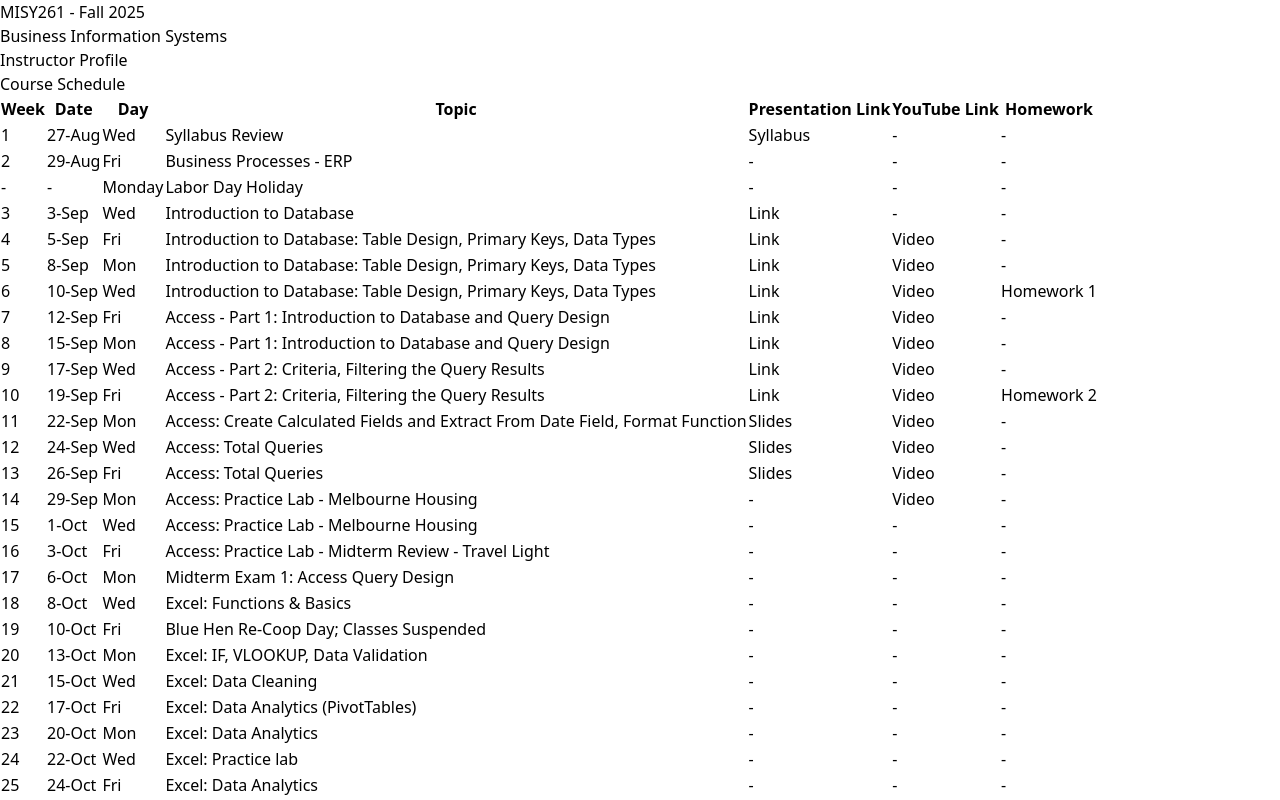
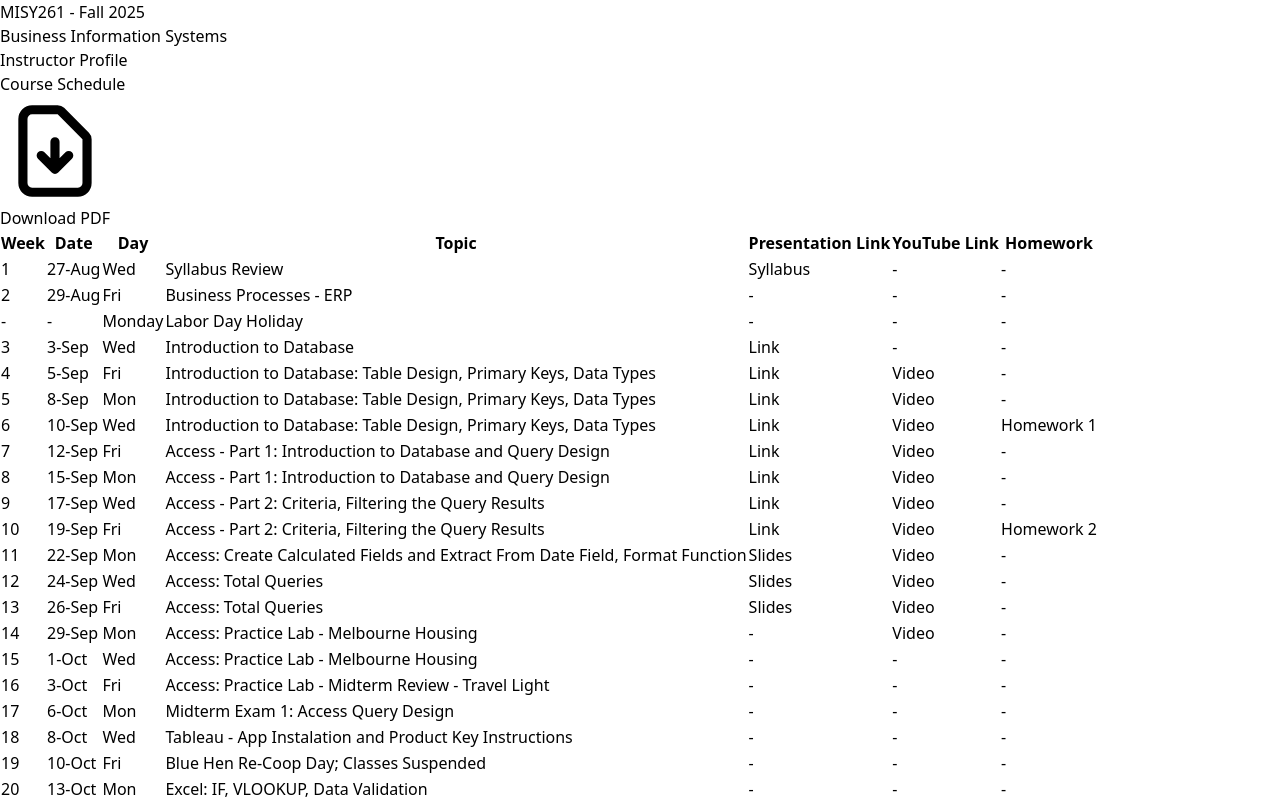
Before and after one commit to aliaoc899/misy261-spring-schedule2026, a React (Vite) app: page / in a window 1280 px wide. Shown: the top 800 px of the page. Built offline with nearby package versions, Linux system fonts and the light colour scheme.

Commit message:
Add PDF download button and update Week 18 topic to Tableau installation

```diff
--- a/src/example-app.tsx
+++ b/src/example-app.tsx
@@ -1,5 +1,125 @@
 import React from "react";
 import { SlideApp, Slide, SectionCard, useBucket, SimpleTableCard, Row } from "./lib/slidekit.tsx";
+
+// Function to download table as PDF
+const downloadTableAsPDF = () => {
+  // Create a new window with the table content for printing
+  const printWindow = window.open('', '_blank');
+  if (!printWindow) return;
+
+  // Table data matching the exact content from the actual table
+  const tableRows = [
+    ["Week", "Date", "Day", "Topic", "Presentation Link", "YouTube Link", "Homework"],
+    ["1", "27-Aug", "Wed", "Syllabus Review", `<a href="./Syllabus- MISY 261-Fall 2025.pdf" target="_blank">Syllabus</a>`, "-", "-"],
+    ["2", "29-Aug", "Fri", "Business Processes - ERP", "-", "-", "-"],
+    ["-", "-", "Monday", "Labor Day Holiday", "-", "-", "-"],
+    ["3", "3-Sep", "Wed", "Introduction to Database", `<a href="https://claude.ai/public/artifacts/d6a280f3-a186-4add-8b6e-b90b9abc6d1e" target="_blank">Link</a>`, "-", "-"],
+    ["4", "5-Sep", "Fri", "Introduction to Database: Table Design, Primary Keys, Data Types", `<a href="https://aliaoc899.github.io/Session-3-Slides/" target="_blank">Link</a>`, `<a href="https://youtu.be/7vJvlM04ScI" target="_blank">Video</a>`, "-"],
+    ["5", "8-Sep", "Mon", "Introduction to Database: Table Design, Primary Keys, Data Types", `<a href="https://aliaoc899.github.io/misy261-Day-5/" target="_blank">Link</a>`, `<a href="https://youtu.be/G7hXF8hZJxM" target="_blank">Video</a>`, "-"],
+    ["6", "10-Sep", "Wed", "Introduction to Database: Table Design, Primary Keys, Data Types", `<a href="https://aliaoc899.github.io/misy261-Day-5/" target="_blank">Link</a>`, `<a href="https://youtu.be/K-14u7X4AMo" target="_blank">Video</a>`, `<a href="https://aliaoc899.github.io/homework-v3" target="_blank">Homework 1</a>`],
+    ["7", "12-Sep", "Fri", "Access - Part 1: Introduction to Database and Query Design", `<a href="https://aliaoc899.github.io/misy261-Day-7" target="_blank">Link</a>`, `<a href="https://youtu.be/bSbinHpCIHM" target="_blank">Video</a>`, "-"],
+    ["8", "15-Sep", "Mon", "Access - Part 1: Introduction to Database and Query Design", `<a href="https://aliaoc899.github.io/misy261-Day-7" target="_blank">Link</a>`, `<a href="https://youtu.be/awnMaYoFPaY" target="_blank">Video</a>`, "-"],
+    ["9", "17-Sep", "Wed", "Access - Part 2: Criteria, Filtering the Query Results", `<a href="https://aliaoc899.github.io/https-aliaoc899.github.io-misy261-Access-Part2" target="_blank">Link</a>`, `<a href="https://youtu.be/h8TZhnvtVJI" target="_blank">Video</a>`, "-"],
+    ["10", "19-Sep", "Fri", "Access - Part 2: Criteria, Filtering the Query Results", `<a href="https://aliaoc899.github.io/https-aliaoc899.github.io-misy261-Access-Part2-2/" target="_blank">Link</a>`, `<a href="https://youtu.be/yDeOE5cTvKk" target="_blank">Video</a>`, `<a href="https://aliaoc899.github.io/misy261-Day-10-practice" target="_blank">Homework 2</a>`],
+    ["11", "22-Sep", "Mon", "Access: Create Calculated Fields and Extract From Date Field, Format Function", `<a href="https://aliaoc899.github.io/misy261-Day-10-CreateCalculatedFields/" target="_blank">Slides</a>`, `<a href="https://www.youtube.com/watch?v=SGu63RWrQu0" target="_blank">Video</a>`, "-"],
+    ["12", "24-Sep", "Wed", "Access: Total Queries (Sum, Count, Average)", `<a href="https://aliaoc899.github.io/misy261-Day-12-TotalQueries/" target="_blank">Slides</a>`, `<a href="https://www.youtube.com/watch?v=wS2nSuQKSLo" target="_blank">Video</a>`, "-"],
+    ["13", "26-Sep", "Fri", "Access: Total Queries (Sum, Count, Average)", `<a href="https://aliaoc899.github.io/misy261-Day-12-TotalQueries/" target="_blank">Slides</a>`, `<a href="https://www.youtube.com/watch?v=P0BhynX-W8A" target="_blank">Video</a>`, "-"],
+    ["14", "29-Sep", "Mon", "Access: Practice Lab - Melbourne Housing", "-", `<a href="https://www.youtube.com/watch?v=Qvu7gtRqn38" target="_blank">Video</a>`, "-"],
+    ["15", "1-Oct", "Wed", "Access: Practice Lab - Melbourne Housing", "-", "-", "-"],
+    ["16", "3-Oct", "Fri", "Access: Practice Lab - Midterm Review - Travel Light", "-", "-", "-"],
+    ["17", "6-Oct", "Mon", "Midterm Exam 1: Access Query Design", "-", "-", "-"],
+    ["18", "8-Oct", "Wed", "Tableau - App Instalation and Product Key Instructions", "-", "-", "-"],
+    ["19", "10-Oct", "Fri", "Blue Hen Re-Coop Day; Classes Suspended", "-", "-", "-"],
+    ["20", "13-Oct", "Mon", "Excel: IF, VLOOKUP, Data Validation", "-", "-", "-"],
+    ["21", "15-Oct", "Wed", "Excel: Data Cleaning", "-", "-", "-"],
+    ["22", "17-Oct", "Fri", "Excel: Data Analytics (PivotTables)", "-", "-", "-"],
+    ["23", "20-Oct", "Mon", "Excel: Data Analytics", "-", "-", "-"],
+    ["24", "22-Oct", "Wed", "Excel: Practice lab", "-", "-", "-"],
+    ["25", "24-Oct", "Fri", "Excel: Data Analytics", "-", "-", "-"],
+    ["26", "27-Oct", "Mon", "Excel: Data Analytics", "-", "-", "-"],
+    ["27", "29-Oct", "Wed", "Tableau: Bar/Pie/Map/Treemaps", "-", "-", "-"],
+    ["28", "31-Oct", "Fri", "Tableau: Dual Axis, Line, Bubble Charts", "-", "-", "-"],
+    ["29", "3-Nov", "Mon", "Tableau: Practice Lab", "-", "-", "-"],
+    ["30", "5-Nov", "Wed", "Tableau: Parameters & Filters", "-", "-", "-"],
+    ["31", "7-Nov", "Fri", "Tableau: Calculated Fields, Reference Lines", "-", "-", "-"],
+    ["32", "10-Nov", "Mon", "Tableau: Practice Lab + Assignment Posted", "-", "-", "-"],
+    ["33", "12-Nov", "Wed", "Tableau & Excel: Exam Review 1", "-", "-", "-"],
+    ["34", "14-Nov", "Fri", "Tableau & Excel: Exam Review 1", "-", "-", "-"],
+    ["35", "17-Nov", "Mon", "Midterm Exam 2: Tableau & Excel Data Analytics", "-", "-", "-"],
+    ["36", "19-Nov", "Wed", "Final Project", "-", "-", "-"],
+    ["37", "21-Nov", "Fri", "Final Project", "-", "-", "-"],
+    ["-", "-", "Mon", "Fall Break", "-", "-", "-"],
+    ["-", "-", "Wed", "Fall Break", "-", "-", "-"],
+    ["-", "-", "Fri", "Fall Break", "-", "-", "-"],
+    ["38", "1-Dec", "Mon", "Final Project", "-", "-", "-"],
+    ["39", "3-Dec", "Wed", "Final Project", "-", "-", "-"],
+    ["40", "5-Dec", "Fri", "Final Project", "-", "-", "-"],
+    ["41", "8-Dec", "Mon", "Final Project", "-", "-", "-"]
+  ];
+
+  const htmlContent = `
+    <!DOCTYPE html>
+    <html>
+    <head>
+      <title>MISY261 Course Schedule</title>
+      <style>
+        body { font-family: Arial, sans-serif; margin: 20px; }
+        h1 { color: #047857; text-align: center; margin-bottom: 30px; }
+        table { width: 100%; border-collapse: collapse; margin: 20px 0; }
+        th, td { border: 1px solid #ccc; padding: 8px; text-align: left; font-size: 12px; }
+        th { background-color: #f1f5f9; font-weight: bold; text-align: center; }
+        tr:nth-child(even) { background-color: #f9f9f9; }
+        .week-col, .date-col, .day-col { text-align: center; }
+        .topic-col { text-align: left; max-width: 300px; }
+        a { color: #2563eb; text-decoration: underline; }
+        a:hover { color: #1d4ed8; }
+        @media print {
+          body { margin: 0; }
+          table { page-break-inside: auto; font-size: 10px; }
+          tr { page-break-inside: avoid; page-break-after: auto; }
+          a { color: #2563eb !important; }
+          th, td { padding: 4px; }
+        }
+      </style>
+    </head>
+    <body>
+      <h1>MISY261: Business Information Systems - Course Schedule</h1>
+      <table>
+        <thead>
+          <tr>
+            ${tableRows[0].map((header, index) =>
+              `<th class="${index === 3 ? 'topic-col' : ''}">${header}</th>`
+            ).join('')}
+          </tr>
+        </thead>
+        <tbody>
+          ${tableRows.slice(1).map(row =>
+            `<tr>${row.map((cell, index) => {
+              let className = '';
+              if (index === 0) className = 'week-col';
+              else if (index === 1) className = 'date-col';
+              else if (index === 2) className = 'day-col';
+              else if (index === 3) className = 'topic-col';
+              return `<td class="${className}">${cell}</td>`;
+            }).join('')}</tr>`
+          ).join('')}
+        </tbody>
+      </table>
+      <script>
+        window.onload = function() {
+          window.print();
+          window.onafterprint = function() {
+            window.close();
+          };
+        };
+      </script>
+    </body>
+    </html>
+  `;
+
+  printWindow.document.write(htmlContent);
+  printWindow.document.close();
+};
 
 // Shared constants for the deck
 const COURSE = "MISY261";
@@ -186,8 +306,17 @@ export default function ExampleApp() {
       </div>
 
       <div className="max-w-6xl mx-auto">
-        <div className="mb-4">
+        <div className="mb-4 flex justify-between items-center">
           <h2 className="text-sm font-medium text-slate-600 uppercase tracking-wide">Course Schedule</h2>
+          <button
+            onClick={downloadTableAsPDF}
+            className="bg-red-600 hover:bg-red-700 text-white px-4 py-2 rounded-lg text-sm font-medium transition-colors duration-200 flex items-center gap-2"
+          >
+            <svg className="w-4 h-4" fill="none" stroke="currentColor" viewBox="0 0 24 24">
+              <path strokeLinecap="round" strokeLinejoin="round" strokeWidth={2} d="M12 10v6m0 0l-3-3m3 3l3-3m2 8H7a2 2 0 01-2-2V5a2 2 0 012-2h5.586a1 1 0 01.707.293l5.414 5.414a1 1 0 01.293.707V19a2 2 0 01-2 2z" />
+            </svg>
+            Download PDF
+          </button>
         </div>
         <div className="overflow-x-auto">
           <table className="w-full border-collapse border border-slate-300">
@@ -541,7 +670,7 @@ export default function ExampleApp() {
                 <td className="border border-slate-300 px-3 py-2 text-center">18</td>
                 <td className="border border-slate-300 px-3 py-2 text-center">8-Oct</td>
                 <td className="border border-slate-300 px-3 py-2 text-center">Wed</td>
-                <td className="border border-slate-300 px-4 py-2">Excel: Functions & Basics</td>
+                <td className="border border-slate-300 px-4 py-2">Tableau - App Instalation and Product Key Instructions</td>
                 <td className="border border-slate-300 px-3 py-2 text-center">-</td>
                 <td className="border border-slate-300 px-3 py-2 text-center">-</td>
                 <td className="border border-slate-300 px-3 py-2 text-center">-</td>
```
